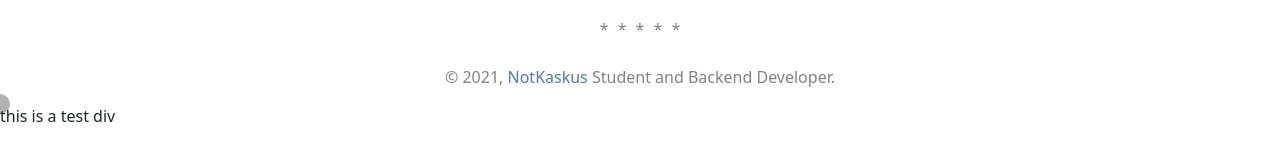
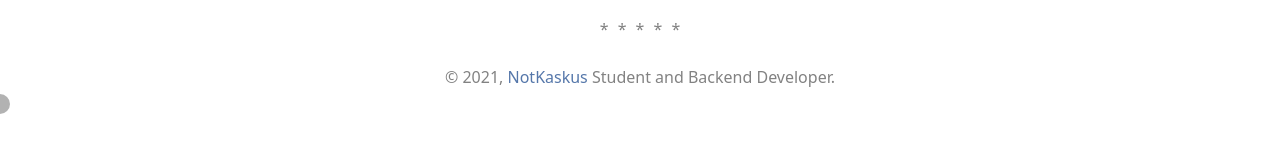
Before and after one commit to NotKaskus/notkaskus.github.io, a Jekyll site: the page built from index.md, in a window 1280 px wide. Shown: the part 672-833 px from the top of the page. Built offline with Jekyll 4.4.1, drawn with Linux system fonts in a browser that asks for light colours; nearby versions of some CDN libraries; a style sheet for code colours, icons or effects is not loaded.

Commit message:
chore: remove test div

```diff
--- a/_includes/page/dark_mode.html
+++ b/_includes/page/dark_mode.html
@@ -19,5 +19,4 @@ render_dark_mode_icon(darkmode, 'dark_mode_toggle');
 {% endif %}
 <div class="cursor d-none d-sm-block"></div>
 <div class="cursor2 d-none d-sm-block"></div>
-<div class="d-none d-sm-block"><p>this is a test div</p></div>
 <script src="{{ site.url }}/assets/js/custom-cursor.js"></script>
```
